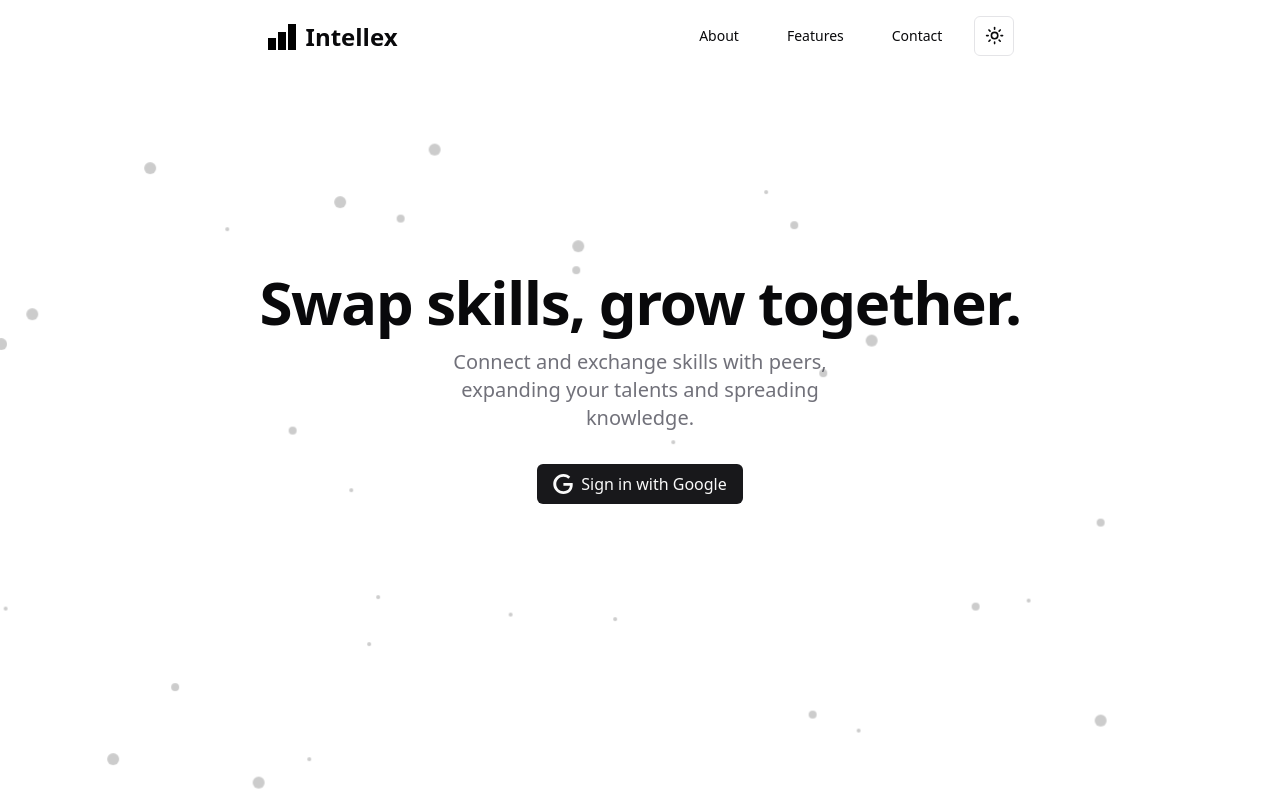
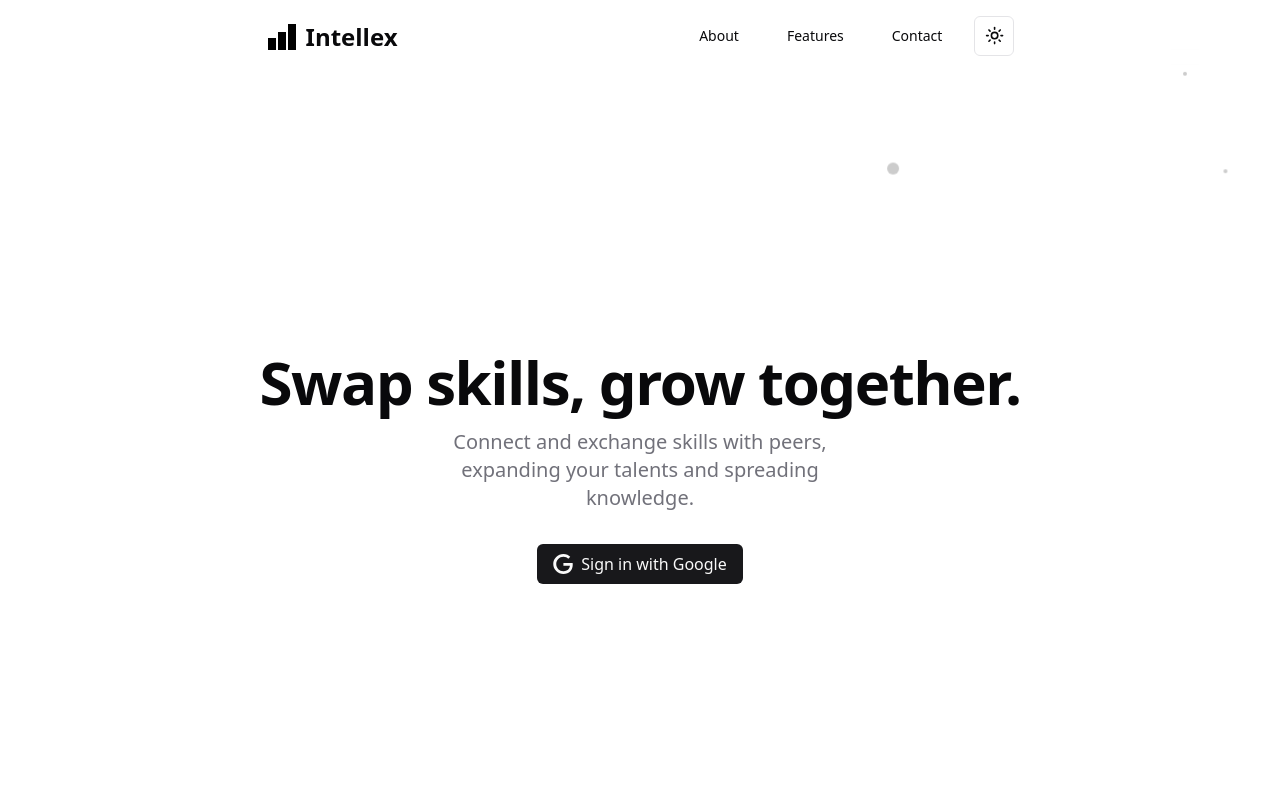
Before and after one commit to ahmedkhaleel2004/intellex, a Next.js app: page / in a window 1280 px wide. Shown: the top 793 px of the page. Built offline with nearby package versions, Linux system fonts and the light colour scheme; no server answers.

Commit message:
home page

```diff
--- a/app/globals.css
+++ b/app/globals.css
@@ -74,22 +74,13 @@
 		@apply bg-background text-foreground;
 	}
 }
-
-@keyframes move {
-	0% {
-		transform: translateX(0) translateY(0);
-	}
-	100% {
-		transform: translateX(-100vw) translateY(100vh);
-	}
+/* Hide scrollbar for Chrome, Safari and Opera */
+::-webkit-scrollbar {
+	display: none;
 }
 
-.animate-move1 {
-	animation: move 20s linear infinite;
+/* Hide scrollbar for IE, Edge and Firefox */
+html {
+	scrollbar-width: none; /* For Firefox */
+	-ms-overflow-style: none; /* For Internet Explorer and Edge */
 }
-.animate-move2 {
-	animation: move 30s linear infinite;
-}
-.animate-move3 {
-	animation: move 40s linear infinite;
-}
--- a/app/layout.tsx
+++ b/app/layout.tsx
@@ -18,7 +18,7 @@ export default function RootLayout({
 	return (
 		<html lang="en" suppressHydrationWarning>
 			<head />
-			<body>
+			<body className="h-[75vh]">
 				<ThemeProvider
 					attribute="class"
 					defaultTheme="system"
--- a/app/page.tsx
+++ b/app/page.tsx
@@ -52,9 +52,9 @@ export default function Home() {
 			<motion.div variants={navbar} initial="hidden" animate="show">
 				<Navbar />
 			</motion.div>
-			<main className="max-w-[60%] mx-auto">
+			<main className="max-w-[60%] mx-auto h-full">
 				<motion.div
-					className="mt-[25vh] space-y-4 flex flex-col items-center"
+					className="mt-[35vh] space-y-4 flex flex-col items-center h-full"
 					variants={container}
 					initial="hidden"
 					animate="show"
@@ -73,12 +73,20 @@ export default function Home() {
 						spreading knowledge.
 					</motion.h2>
 					<motion.div variants={item}>
-						<Button className="mt-4 text-md flex items-center" onClick={() => signInFunc(router)}>
+						<Button
+							className="mt-4 text-md flex items-center"
+							onClick={() => signInFunc(router)}
+						>
 							<SiGoogle className="w-5 h-5 mr-2" />
 							Sign in with Google
 						</Button>
 					</motion.div>
 				</motion.div>
+				<section>
+					<h2 className="text-3xl font-bold tracking-tight lg:text-4xl text-center">
+						How it works
+					</h2>
+				</section>
 			</main>
 		</>
 	);
--- a/components/component/dots.tsx
+++ b/components/component/dots.tsx
@@ -1,18 +1,32 @@
 // Dots.tsx
 import React from "react";
+import { motion } from "framer-motion";
 
 const Dots = () => {
-	const numberOfDots = 50; // You can adjust this number
+	const numberOfDots = 100; // You can adjust this number
 
 	const createDots = () => {
 		return Array.from({ length: numberOfDots }).map((_, index) => (
-			<div
+			<motion.div
 				key={index}
 				className={`absolute rounded-full bg-black dark:bg-white opacity-20
-                    ${randomSize()} ${randomAnimation()}`}
+                    ${randomSize()}`}
+				// start at a random position
 				style={{
-					top: `${Math.random() * 100}%`,
-					left: `${Math.random() * 100}%`,
+					top: `${Math.random() * 125 - 100}vh`,
+					left: `${Math.random() * 125 + 100}vw`,
+				}}
+				// animate to bottom left
+				animate={{
+					x: "-200vw",
+					y: "200vh",
+				}}
+				// transition settings
+				transition={{
+					duration: Math.random() * 20 + 20, // random duration between 15 and 30 seconds
+					repeat: Infinity, // repeat animation indefinitely
+					ease: "linear", // constant animation speed
+					delay: Math.random() * 10, // random delay between 0 and 10 seconds
 				}}
 			/>
 		));
@@ -23,11 +37,6 @@ const Dots = () => {
 		return sizes[Math.floor(Math.random() * sizes.length)];
 	};
 
-	const randomAnimation = () => {
-		const animations = ["animate-move1", "animate-move2", "animate-move3"];
-		return animations[Math.floor(Math.random() * animations.length)];
-	};
-
 	return (
 		<div className="fixed top-0 left-0 w-full h-full pointer-events-none">
 			{createDots()}
```
